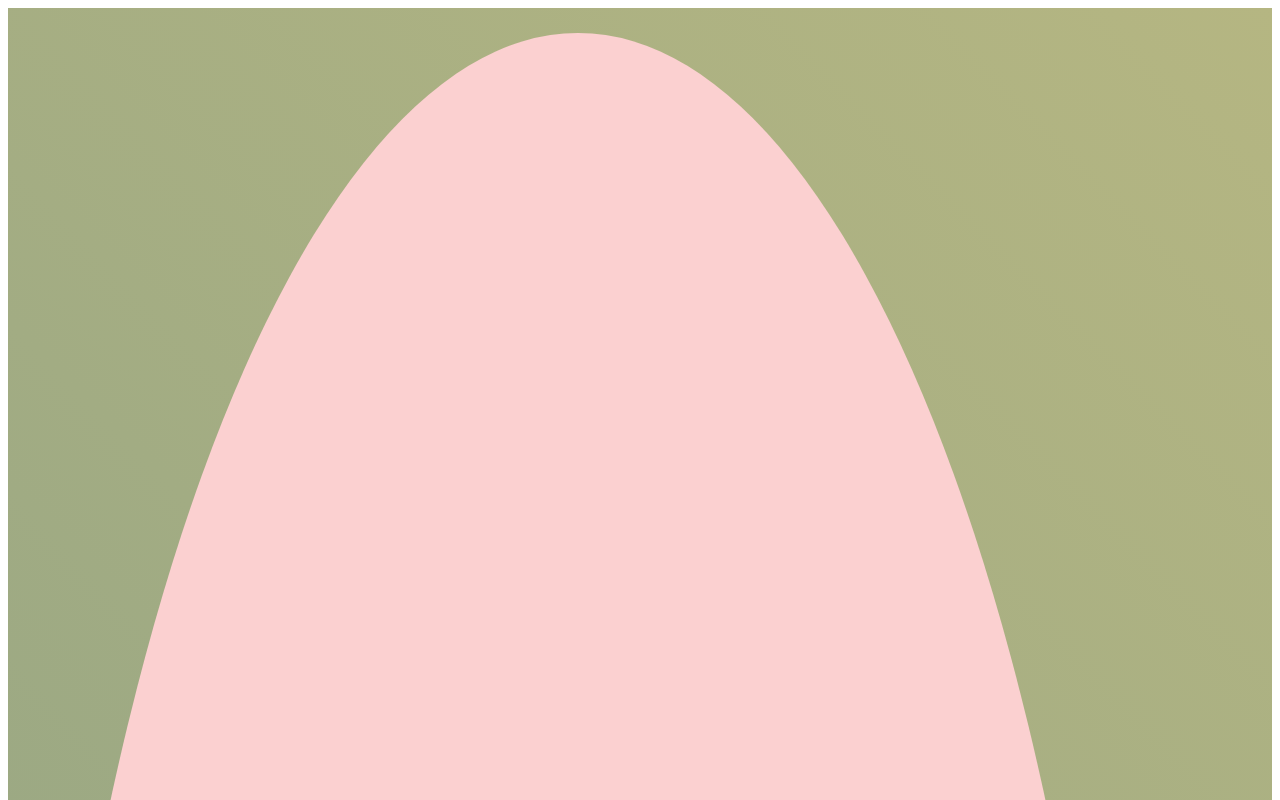
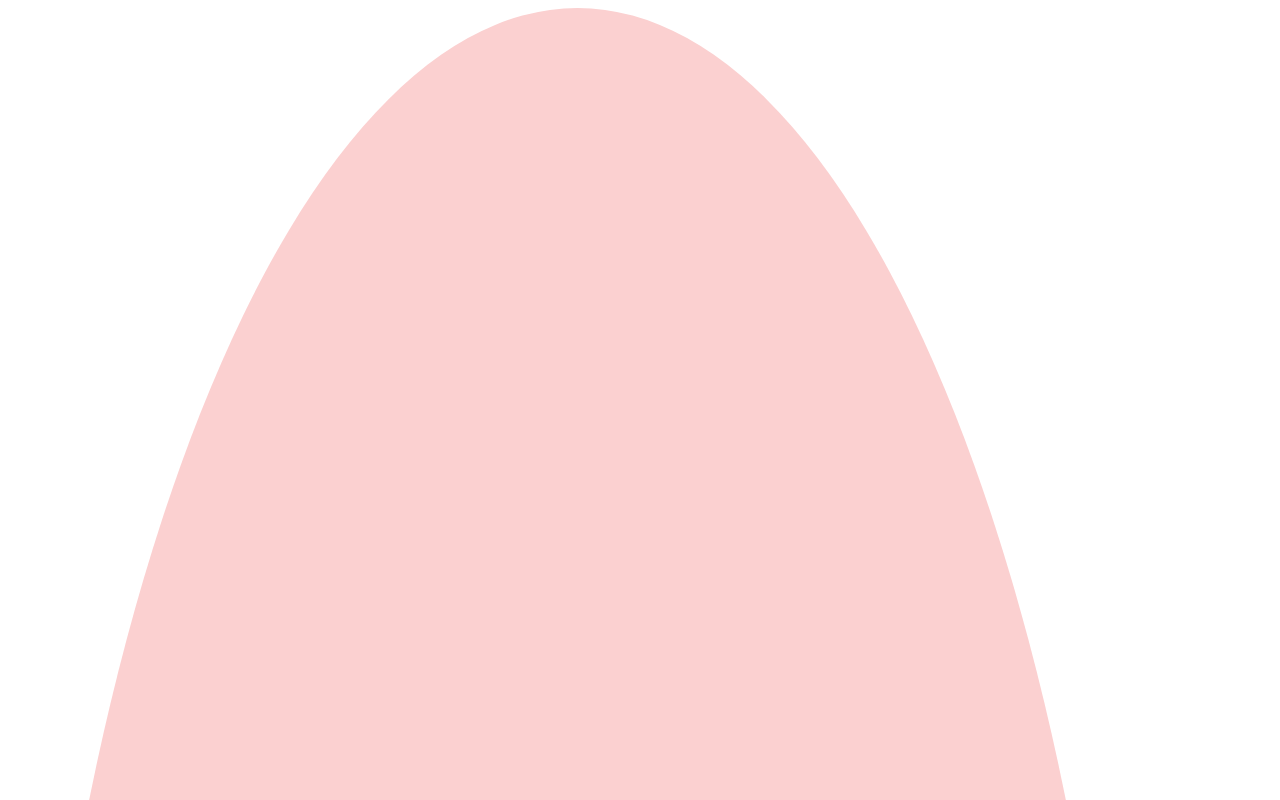
Before and after one commit to cheo13/UNITED-R, an Angular app: page / in a window 1280 px wide. Shown: the top 800 px of the page. Built offline with nearby package versions, Linux system fonts and the light colour scheme.

Commit message:
Update app.component.css

```diff
--- a/src/app/app.component.css
+++ b/src/app/app.component.css
@@ -32,47 +32,3 @@ article {
     overflow: hidden;
     max-width: 90%;
   }
-  article h1 {
-    max-width: 100%;
-    margin: 8px 8px 8px;
-    font-family: "Bebas Neue", cursive;
-    font-size: 1.9rem;
-    letter-spacing: 0.06em;
-    color: var(--title-color);
-    transition: color 0.3s ease-out;
-  }
-
-  article h2 {
-    max-width: 100%;
-    margin: 16px 16px 16px;
-    font-family: "Bebas Neue", cursive;
-    font-size: 1.4rem;
-    letter-spacing: 0.05em;
-    color: var(--title-color);
-    transition: color 0.3s ease-out;
-  }
-
-
-
-  .article-body {
-    padding: 20px;
-  }
-
-  body {
-    margin: 0;
-    padding: 25px 10px;
-    font-family: "Figtree", sans-serif;
-    font-size: 1.2rem;
-    line-height: 1.6rem;
-    background-image: linear-gradient(45deg, #7c9885, #b5b682);
-    min-height: 100vh;
-  }
-
-  .articles {
-    display: grid;
-    max-width: 1200px;
-    margin-inline: auto;
-    padding-inline: 24px;
-    grid-template-columns: repeat(auto-fill, minmax(320px, 1fr));
-    gap: 24px;
-  }
```
